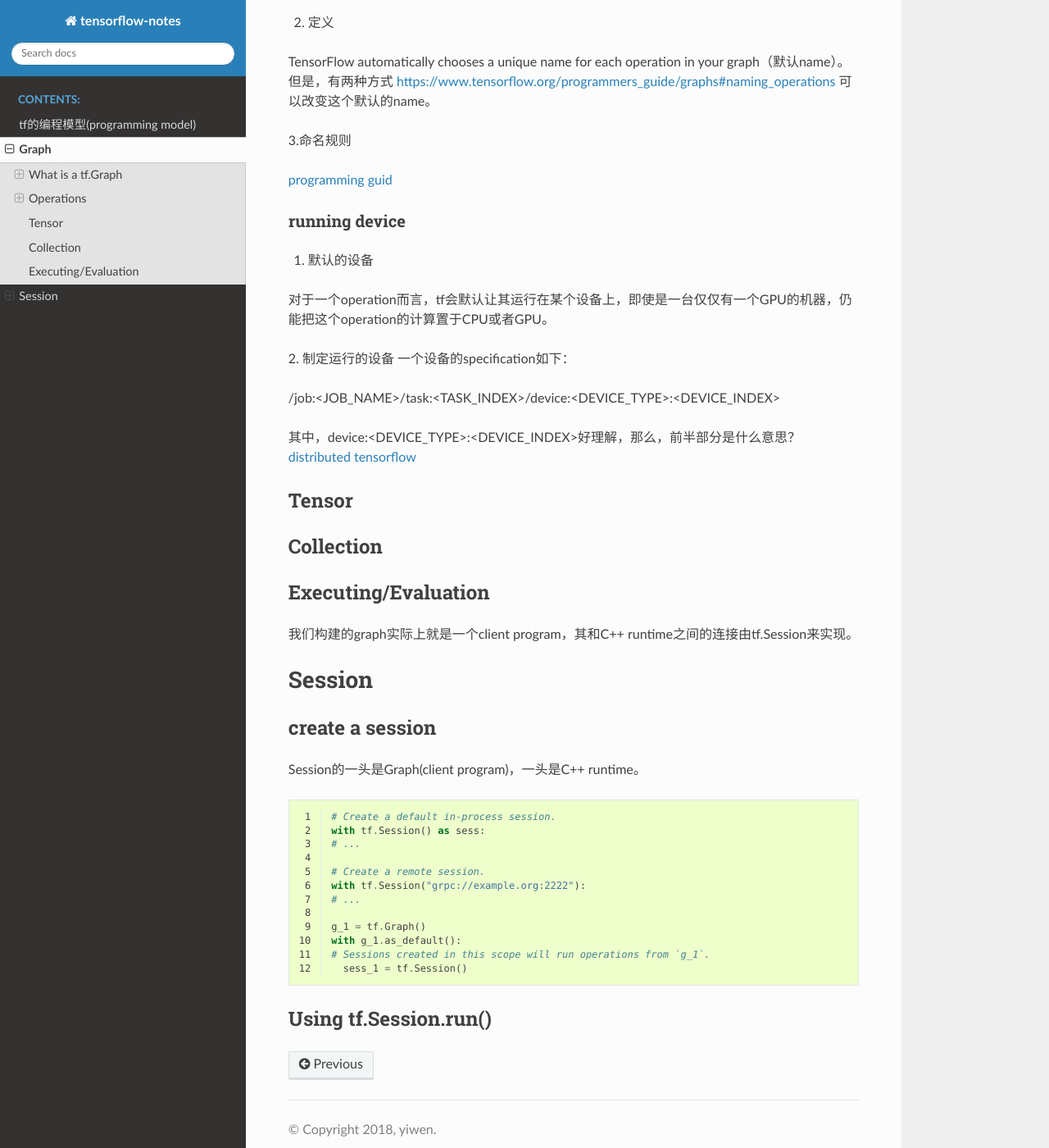
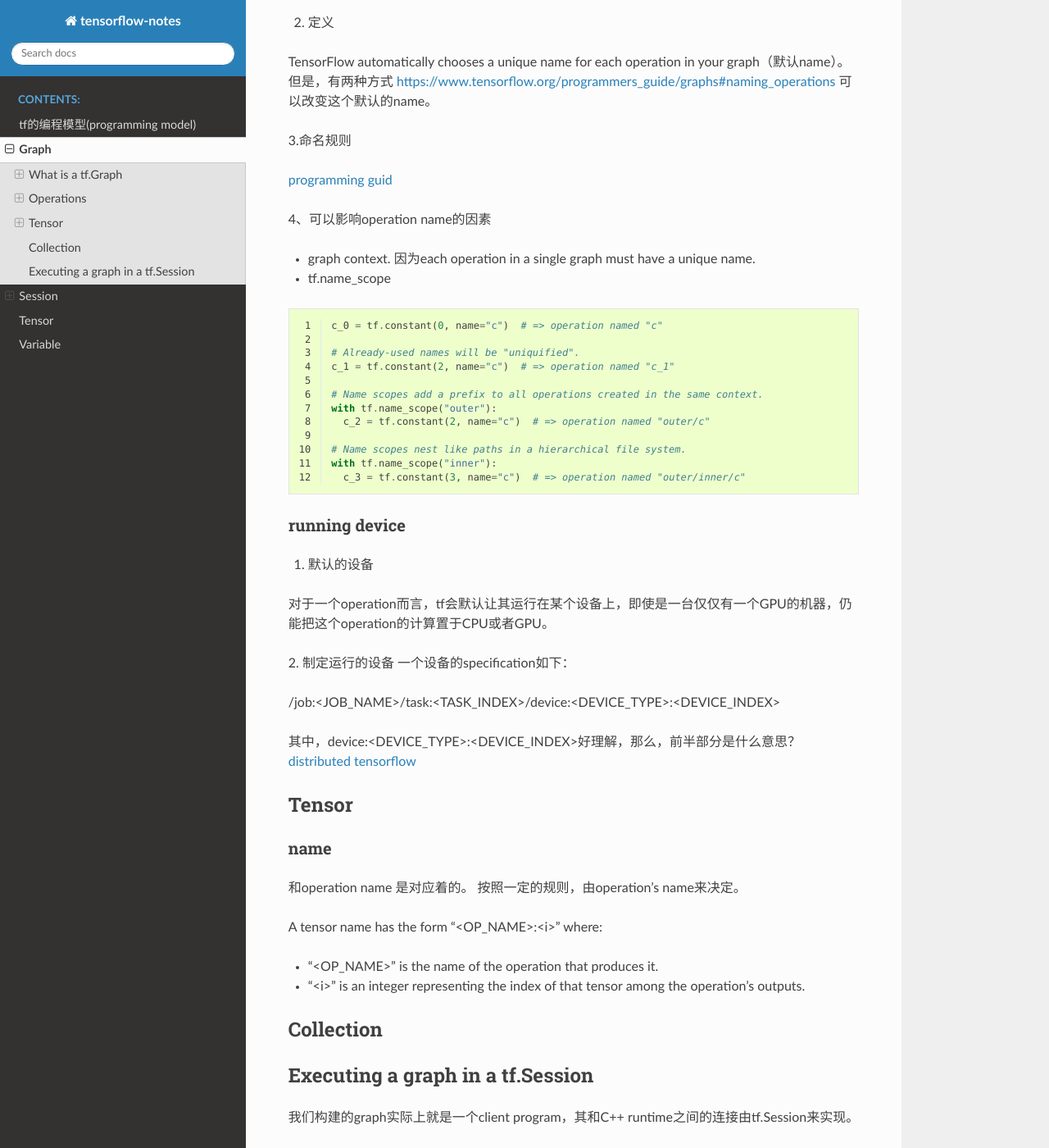
Before and after one commit to yiwenliu/tensorflow-notes, a Sphinx documentation site: the page built from source/graph_session.rst, in a window 1280 px wide and 1400 px high, scrolled down 1396 px. Shown: the whole window at 82% size. Built offline with Sphinx 7.4.7 and the Read the Docs theme 2.0.0, drawn with Linux system fonts in a browser that asks for light colours.

Commit message:
20180110

```diff
--- a/source/graph_session.rst
+++ b/source/graph_session.rst
@@ -58,6 +58,28 @@ TensorFlow automatically chooses a unique name for each operation in your graph
 
 `programming guid <https://www.tensorflow.org/programmers_guide/graphs#naming_operations>`_
 
+4、可以影响operation name的因素
+
+- graph context. 因为each operation in a single graph must have a unique name.
+
+- tf.name_scope
+
+.. code-block:: python
+  :linenos:
+
+  c_0 = tf.constant(0, name="c")  # => operation named "c"
+
+  # Already-used names will be "uniquified".
+  c_1 = tf.constant(2, name="c")  # => operation named "c_1"
+
+  # Name scopes add a prefix to all operations created in the same context.
+  with tf.name_scope("outer"):
+    c_2 = tf.constant(2, name="c")  # => operation named "outer/c"
+
+  # Name scopes nest like paths in a hierarchical file system.
+  with tf.name_scope("inner"):
+    c_3 = tf.constant(3, name="c")  # => operation named "outer/inner/c"
+
 running device
 ^^^^^^^^^^^^^^^^
 1. 默认的设备
@@ -74,11 +96,20 @@ running device
 Tensor
 --------
 
+name
+^^^^^^
+和operation name 是对应着的。 按照一定的规则，由operation's name来决定。
+
+A tensor name has the form "<OP_NAME>:<i>" where:
+
+- "<OP_NAME>" is the name of the operation that produces it.
+- "<i>" is an integer representing the index of that tensor among the operation's outputs.
+
 Collection
 -----------
 
-Executing/Evaluation
-----------------------
+Executing a graph in a tf.Session
+-----------------------------------
 我们构建的graph实际上就是一个client program，其和C++ runtime之间的连接由tf.Session来实现。
 
 Session
--- a/source/index.rst
+++ b/source/index.rst
@@ -12,8 +12,8 @@ Welcome to tensorflow-notes's documentation!
 
    programming_model
    graph_session
-
-
+   tensor
+   variable
 
 Indices and tables
 ==================
--- a/source/programming_model.rst
+++ b/source/programming_model.rst
@@ -46,3 +46,6 @@ But as soon as you get out of the scope of your Session, the Graph returns to it
     print(sess.run(a)) #=>4
     print(type(sess.run(a))) #=><class 'numpy.int32'>
     print(a)  #=>Tensor("Add_5:0", shape=(), dtype=int32)
+
+Higher-level APIs
+-------------------
--- /dev/null
+++ b/source/tensor.rst
@@ -0,0 +1,42 @@
+Tensor
+=======
+
+what's tensor
+---------------
+Very briefly, a tensor is an N-dimensional array containing the same type of data (int32, bool, etc.): All you need to describe a tensor fully is:
+
+1. its data type and
+2. the value of each of the N dimension.
+
+Tensor-like objects
+--------------------
+tf中有5种 `tensor-like objects <https://www.tensorflow.org/programmers_guide/graphs#tensor-like_objects>`_ ,它们在进入operation进行计算时，都将被转换为tf.Tensor
+
+The shape of numpy's array
+----------------------------
+https://stackoverflow.com/questions/22053050/difference-between-numpy-array-shape-r-1-and-r
+
+tensor shape and tensor rank
+------------------------------
++------+-----------+------------------+---------------------------------------+-------+
+| rank | dimension |     数学实例     |               python例子              | shape |
++------+-----------+------------------+---------------------------------------+-------+
+|   0  |    0-D    |  纯量 (只有大小) |                s = 483                |   []  |
++------+-----------+------------------+---------------------------------------+-------+
+|   1  |    1-D    | 向量(大小和方向) |          v = [1.1, 2.2, 3.3]          |  [3]  |
++------+-----------+------------------+---------------------------------------+-------+
+|   2  |    2-D    |   矩阵(数据表)   | m = [[1, 2, 3], [4, 5, 6], [7, 8, 9]] | [3,3] |
++------+-----------+------------------+---------------------------------------+-------+
+
+Evaluating Tensors
+---------------------
+Evaluating tensor和executing a graph是一个意思。
+
+name
+-----
+按照一定的规则，由operation's name来决定。
+
+A tensor name has the form "<OP_NAME>:<i>" where:
+
+- "<OP_NAME>" is the name of the operation that produces it.
+- "<i>" is an integer representing the index of that tensor among the operation's outputs.
```
Also changed, not shown: source/variable.rst (added, +43 -0 lines).
